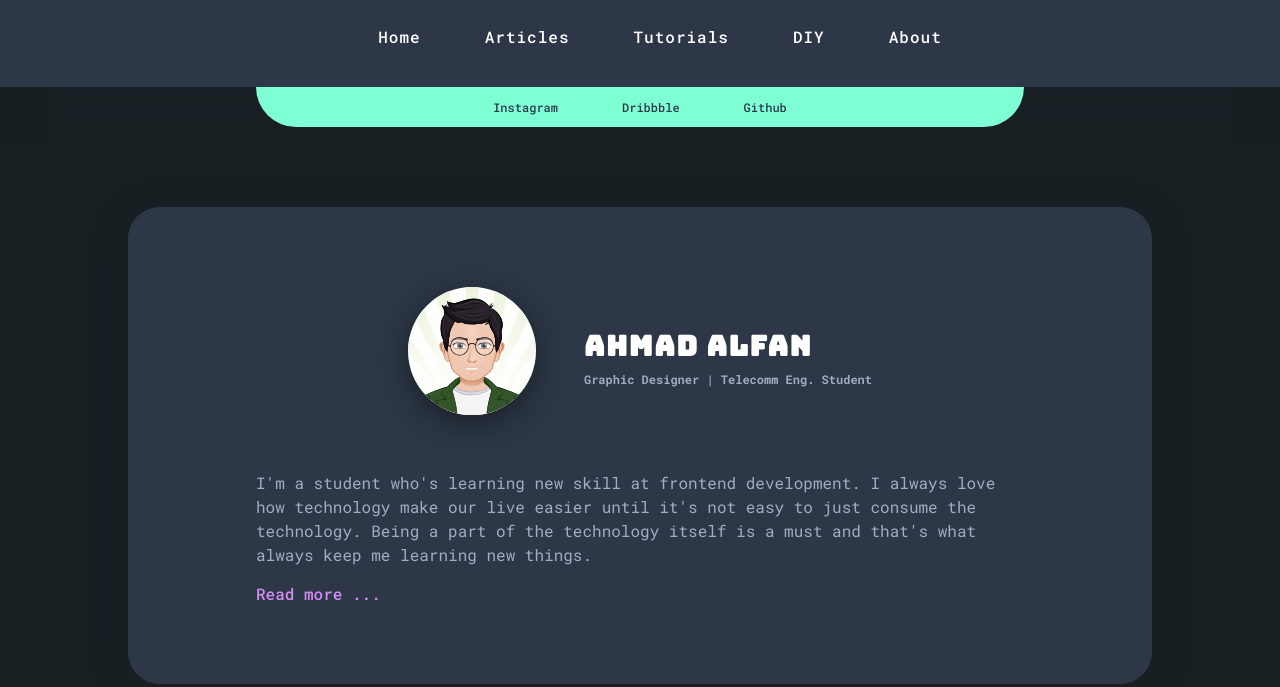
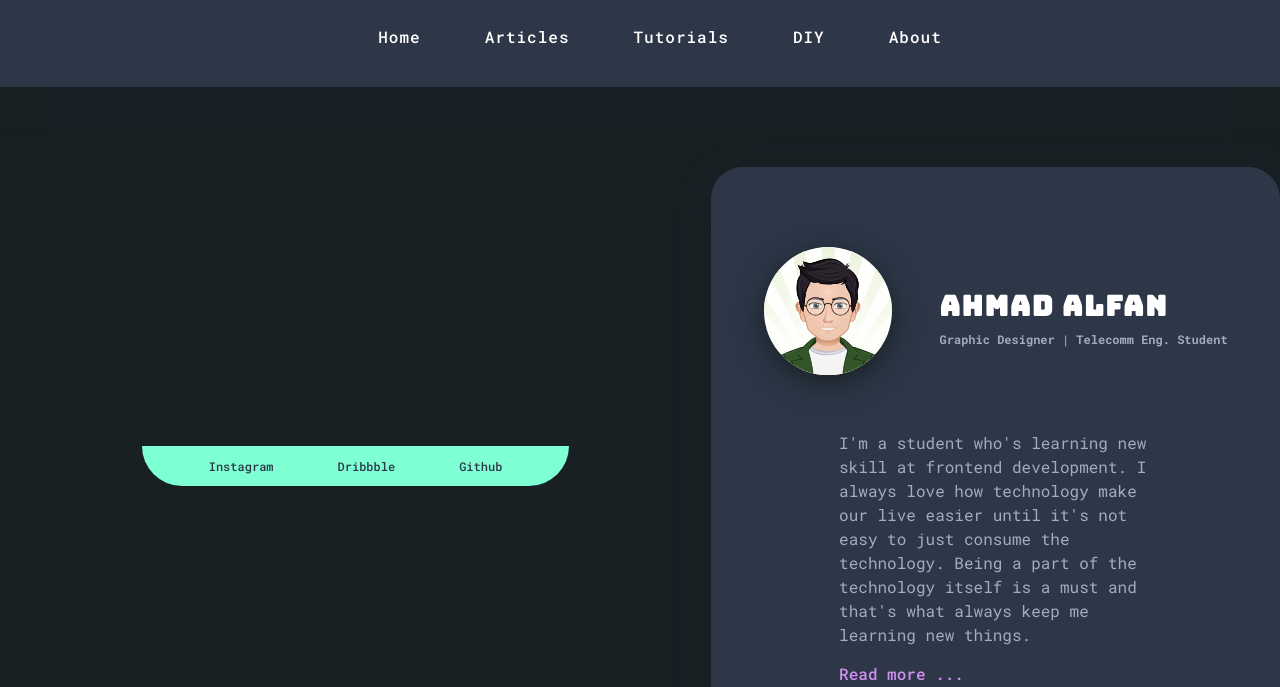
Before and after one commit to alfanme/alfanme.github.io, a plain HTML site: page index.html in a window 1280 px wide. Shown: the part 113-800 px from the top of the page. Drawn offline with Linux system fonts and the light colour scheme.

Commit message:
Change social media layout

```diff
--- a/index.html
+++ b/index.html
@@ -32,16 +32,24 @@
         </div>
     </nav>
 
-    <div class="social">
+    <!-- <div class="social">
         <div class="container">
             <a href="https://instagram.com/alfanme" target="_blank">Instagram</a>
             <a href="https://dribbble.com/acreativeid" target="_blank">Dribbble</a>
             <a href="https://github.com/alfanme" target="_blank">Github</a>
         </div>
 
-    </div>
+    </div> -->
 
     <section class="profile">
+        <div class="social">
+            <div class="container">
+                <a href="https://instagram.com/alfanme" target="_blank">Instagram</a>
+                <a href="https://dribbble.com/acreativeid" target="_blank">Dribbble</a>
+                <a href="https://github.com/alfanme" target="_blank">Github</a>
+            </div>
+
+        </div>
         <div class="profile-card">
             <div class="container">
                 <div class="flex-row">
```
